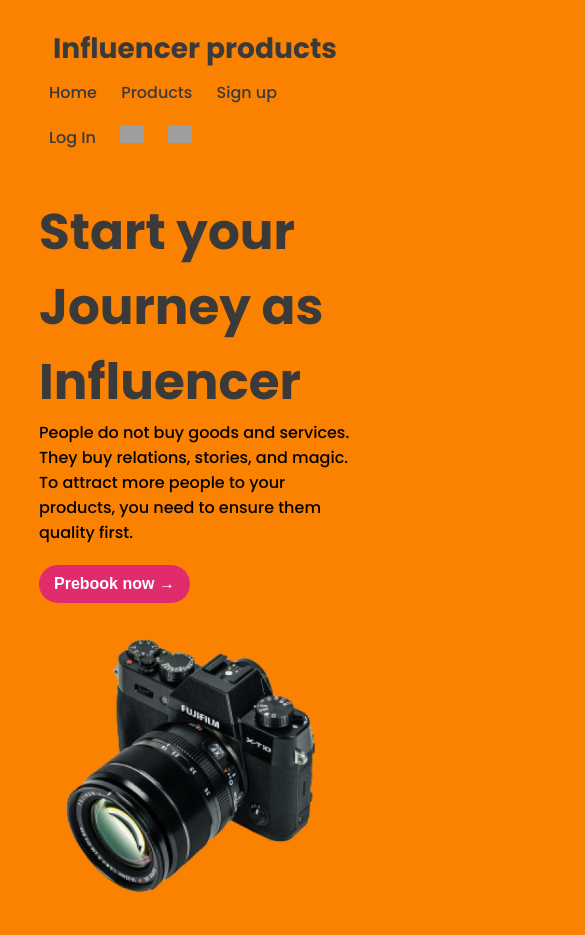
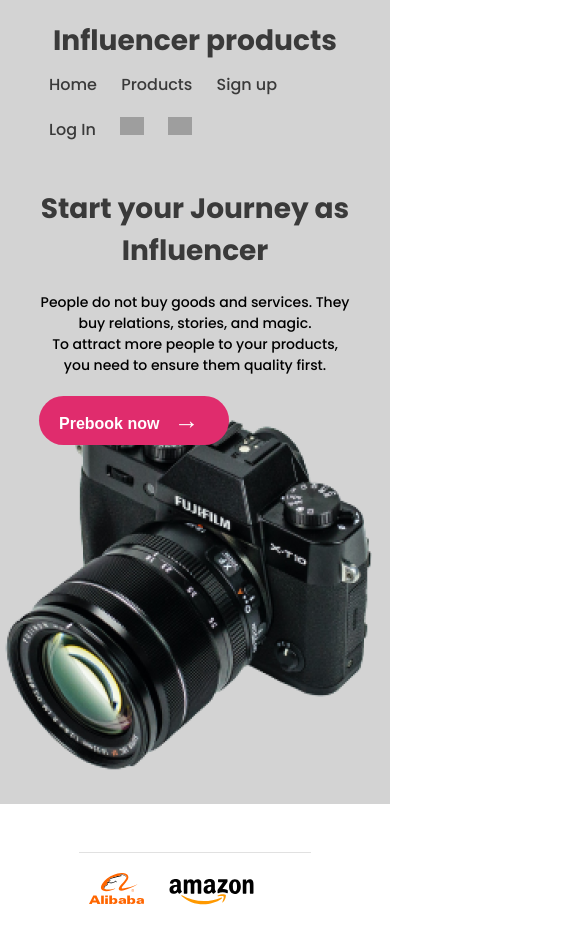
Before and after one commit to rakibul114/influencer-gear, a plain HTML site: page index.html in a window 390 px wide. Shown: the top 935 px of the page, 585 px wide, since content can reach past the window. Drawn offline with Linux system fonts and the light colour scheme; grey boxes are pictures that could not be loaded.

Commit message:
comtent updated

```diff
--- a/index.html
+++ b/index.html
@@ -17,9 +17,9 @@
     <!----------------------------
             Header section
     ------------------------------->
-    <header>
-        <nav class="container">
-            <div class="header-title">
+    <header class="header-container">
+        <nav class="navbar container">
+            <div class="top-title">
                 <h3>Influencer products</h3>
             </div>
             <div class="navigation">
@@ -28,30 +28,28 @@
                     <li><a href="">Products</a></li>
                     <li><a href="">Sign up</a></li>
                     <li><a href="">Log In</a></li>
-                    <li><img class="top-icons"
-                            src="https://img.icons8.com/external-kiranshastry-lineal-color-kiranshastry/64/000000/external-search-logistic-delivery-kiranshastry-lineal-color-kiranshastry.png" />
+                    <li><a href=""><img class="top-icons"
+                        src="https://img.icons8.com/external-kiranshastry-lineal-color-kiranshastry/64/000000/external-search-logistic-delivery-kiranshastry-lineal-color-kiranshastry.png" /></a>
                     </li>
-                    <li><img class="top-icons"
-                            src="https://img.icons8.com/external-kiranshastry-lineal-kiranshastry/64/000000/external-shopping-cart-interface-kiranshastry-lineal-kiranshastry.png" />
-                    </li>
+                    <li><a href=""><img class="top-icons"
+                        src="https://img.icons8.com/external-kiranshastry-lineal-kiranshastry/64/000000/external-shopping-cart-interface-kiranshastry-lineal-kiranshastry.png" /></a></li>
                 </ul>
             </div>
         </nav>
 
-        <section class="container">
+        <section class="top-banner container">
             <div>
                 <h1 class="main-title">Start your Journey as Influencer</h1>
-                <p>People do not buy goods and services. They buy relations, stories, and magic. <br>To attract more people to
+                <p class="top-content">People do not buy goods and services. They buy relations, stories, and magic. <br>To attract more people to
                 your products, you need to ensure them quality first.</p>
-                <div>
-                    <button class="main-button">Prebook now <span class="right-arrow">&rarr;</span></button>
+                <div class="align-arrow">
+                    <button class="top-button">Prebook now <span class="right-arrow">&rarr;</span></button>
                 </div>
             </div>
             <div class="main-camera">
                 <img src="images/main-camera.png" alt="Main Camera">
             </div>
         </section>
-
     </header>
 
     <!----------------------------
--- a/style.css
+++ b/style.css
@@ -3,6 +3,7 @@
 /* ------------------------
 Common styles or utilities
 ----------------------------*/
+
 *{
     margin: 0;
     padding: 0;
@@ -24,11 +25,7 @@ body {
 /*---------------------------
     Header section styles
 ----------------------------*/
-header{
-    width: 100%;
-}
-
-.header-title{
+.top-title{
     font-size: 24px;
     color: #3A3A3A;
 }
@@ -43,7 +40,6 @@ header{
     margin: 10px;
     align-items: center;
 }
-
 .navigation-list li a{
     text-decoration: none;
     font-size: 16px;
@@ -52,36 +48,65 @@ header{
 .top-icons {
     width: 24px;
 }
+/* Navigation media query */
+@media only screen and (max-width: 600px) {
+    .header-container {
+        background: lightgray;
+        flex-direction: column;
+    }
+    .navbar{
+        flex-direction: column;
+        padding-top: 20px;
+    }
+}
+
 
 /* Top banner styles */
-
 .main-title {
     font-size: 52px;
     color: #3A3A3A;
 }
-
-.align-button {
-    position: absolute;
-}
-
-.main-button {
+.top-button {
     background-color: #E02C6D;
-    padding: 10px 15px;
+    padding: 10px 20px;
     border-radius: 50px;
     margin-top: 20px;
     border: none;
     font-size: 16px;
     font-weight: 700;
     color: #ffffff;
-    position: relative;
     cursor: pointer;
+    position: absolute;
 }
-
-.main-button:hover {
+.top-button:hover {
     background-color: #ffffff;
     color: #E02C6D;
     border: 1px solid #E02C6D;
     transition: 1s;
+}
+.right-arrow{
+    font-size: 25px;
+    font-weight: 800;
+    padding: 15px 10px;
+    position: relative;
+}
+
+/* Top banner media query */
+@media only screen and (max-width: 600px) {
+    .top-banner{
+        flex-direction: column;
+        justify-content: center;
+    }
+    .main-title{
+        font-size: 28px;
+        text-align: center;
+        margin: 20px 0;
+    }
+    .top-content{
+        font-size: 14px;
+        text-align: center;
+    }
+
 }
 
 /*---------------------------
@@ -268,36 +293,3 @@ footer{
     Media query styles
  ---------------------*/
  /* Mobile devices */
- @media only screen and (max-width:688px) {
-     body {
-         background-color: #FB8200;
-     }
-     .container {
-         flex-direction: column;
-         margin-top: 20px;
-
-     }
-     .main-title{
-         font-size: 50px;
-     }
-     .brand-list{
-         padding: 0px 20px;
-         justify-content: center;
-         border: none;
-     }
-     .main-camera img{
-         width: 300px;
-         margin-top: 20px;
-     }
-     .collections{
-         display: grid;
-         grid-template-columns: 1fr;
-     }
-     .contact-form{
-         flex-direction: column;
-     }
-     .contacts{
-         margin: 0 auto;
-     }
-
- }
```
